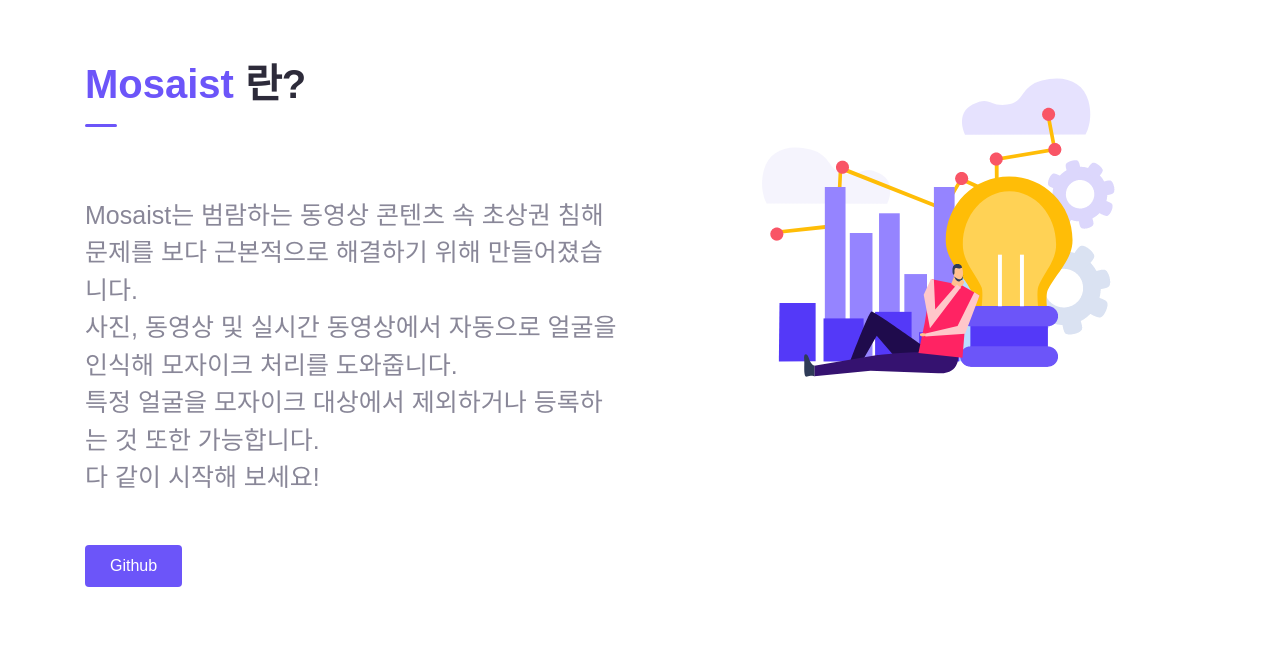
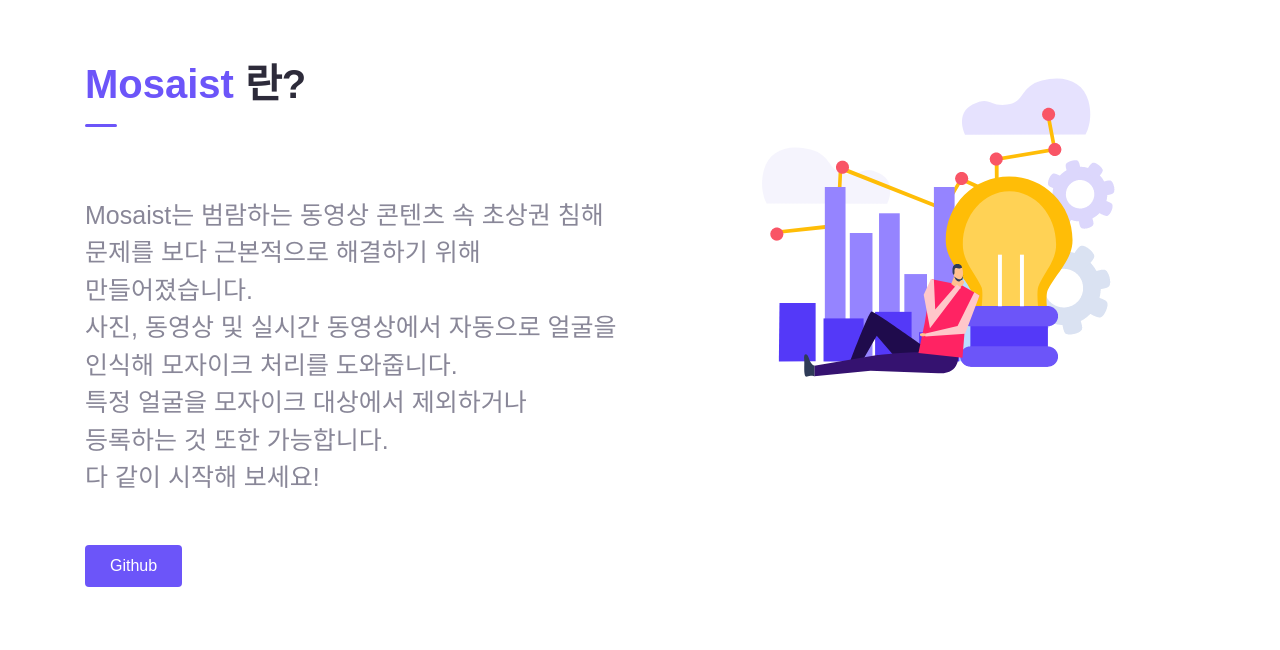
Before and after one commit to Mosaist/Mosaist, a Flask app: template server/front/templates/html/intro.html in a window 1280 px wide. Shown: the part 506-1156 px from the top of the page. Run offline with Flask 2, Linux system fonts and the light colour scheme; the template is opened without the code that fills it, so the values that code supplies are empty; parts of the project's set-up code (start-up, migrations or seed data) failed here and were passed over.

Commit message:
Update intro.html

```diff
--- a/server/front/templates/html/intro.html
+++ b/server/front/templates/html/intro.html
@@ -85,7 +85,7 @@
           <div class="col-lg-6 py-3">
             <h2 class="title-section" style="font-size: 40px;"><span class="marked">Mosaist</span> 란?</h2>
             <div class="divider"></div>
-            <p class="mb-5" style="font-size: 25px;"> <br>Mosaist는 범람하는 동영상 콘텐츠 속 초상권 침해 문제를 보다 근본적으로 해결하기 위해 만들어졌습니다.
+            <p class="mb-5" style="font-size: 25px; word-break: keep-all;"> <br>Mosaist는 범람하는 동영상 콘텐츠 속 초상권 침해 문제를 보다 근본적으로 해결하기 위해 만들어졌습니다.
               <br>사진, 동영상 및 실시간 동영상에서 자동으로 얼굴을<br>인식해 모자이크 처리를 도와줍니다.
               <br>특정 얼굴을 모자이크 대상에서 제외하거나 등록하는 것 또한 가능합니다.
               <br>다 같이 시작해 보세요!
```
